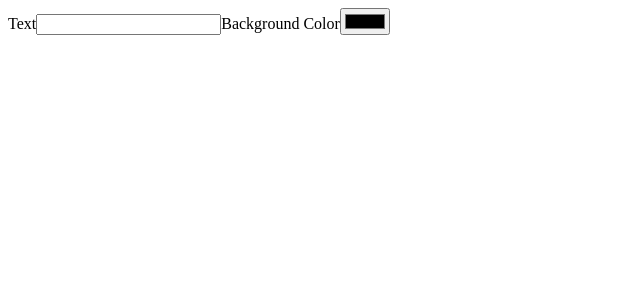
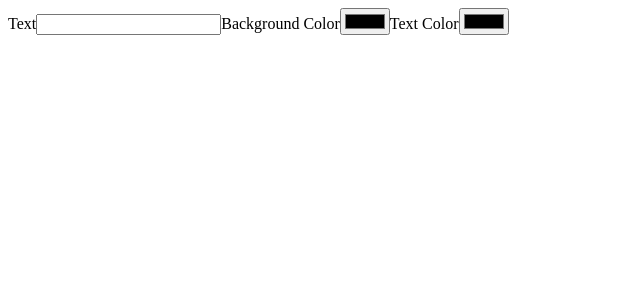
Before and after one commit to BrianMcPhillips/React-Practice, a React app: page / in a window 1280 px wide. Shown: the top 300 px of the page, without its empty margins (0-640 px from the left). Built offline with nearby package versions, Linux system fonts and the light colour scheme.

Commit message:
Text color enabled and tested

```diff
--- a/src/components/ColorPicker/ColorPicker.jsx
+++ b/src/components/ColorPicker/ColorPicker.jsx
@@ -3,7 +3,8 @@ import React, { Component } from 'react';
 export default class ColorPicker extends Component {
   state = {
     text: '',
-    backgroundColor: 'black'
+    backgroundColor: 'black',
+    color: 'white'
   }
 
   handleChange = ({ target }) => {
@@ -14,8 +15,12 @@ export default class ColorPicker extends Component {
     this.setState({ backgroundColor: target.value });
   }
 
+  handleColor = ({ target }) => {
+    this.setState({ color: target.value });
+  }
+
   render() {
-    const { text, backgroundColor } = this.state;
+    const { text, backgroundColor, color } = this.state;
     return (
       <>
         <label htmlFor="text-control">Text</label>
@@ -32,9 +37,19 @@ export default class ColorPicker extends Component {
           value={backgroundColor}
           onChange={this.handleBackground}
         />
+        <label htmlFor="color-control">Text Color</label>
+        <input
+          id="color-control"
+          type="color"
+          value={color}
+          onChange={this.handleColor}
+        />
         <div
           data-testid="display"
-          style={{ backgroundColor }}
+          style={{
+            backgroundColor,
+            color
+          }}
         >
           {text}
         </div>
```
Also changed, not shown: 2 other files (tests, documents, lock files or other folders).
